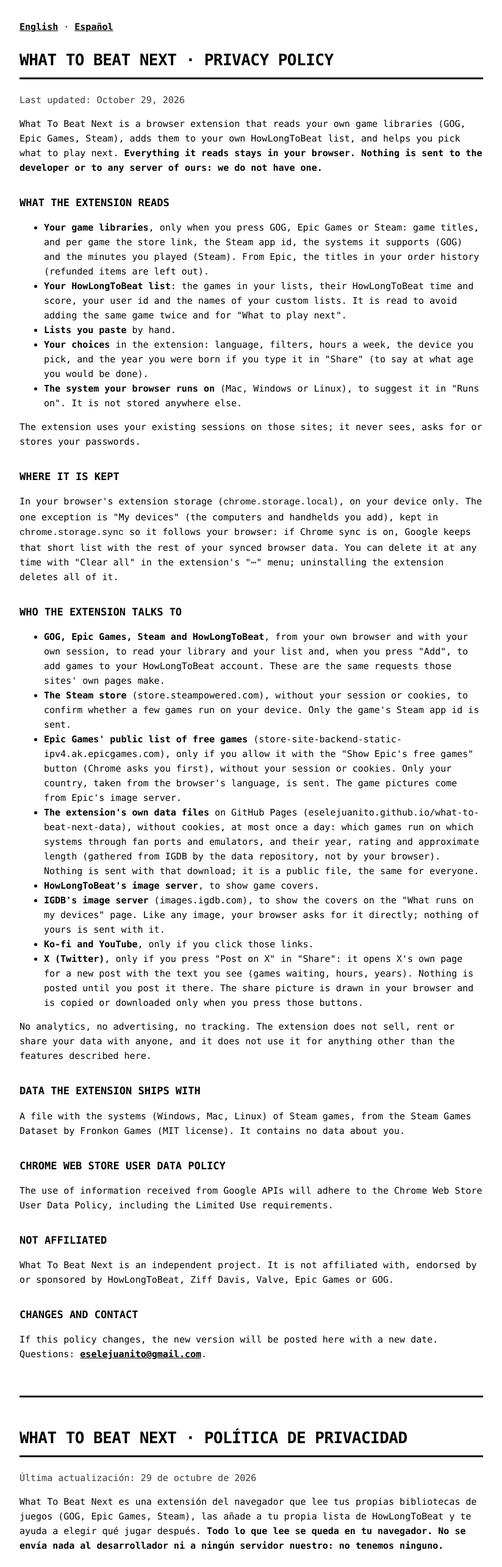
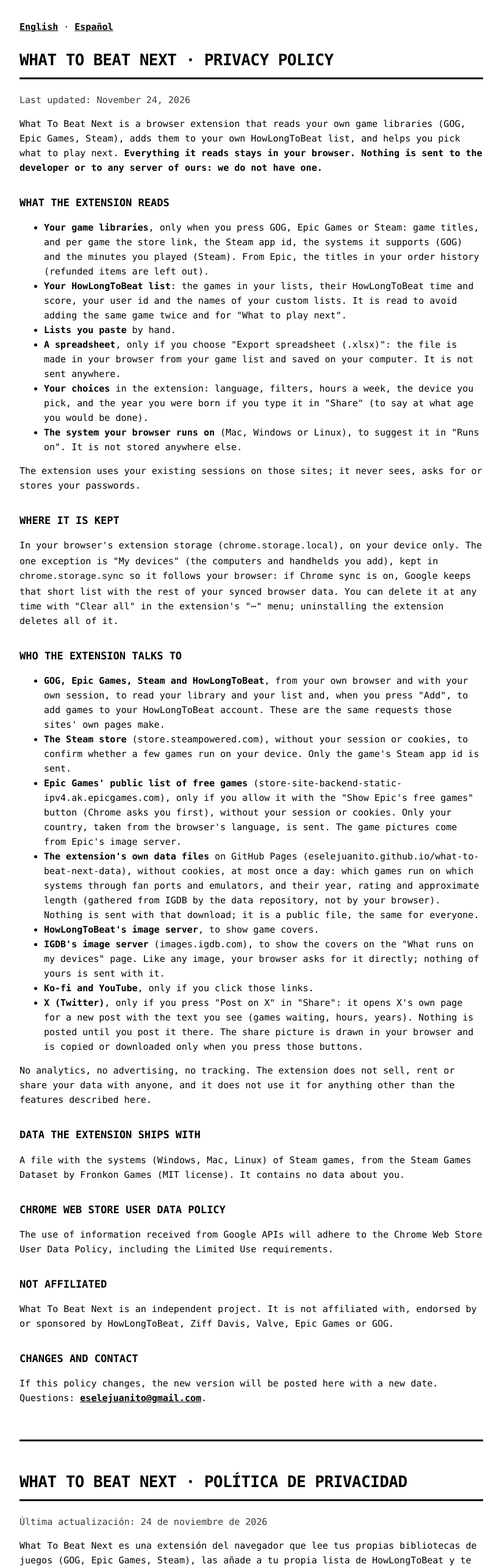
Before and after one commit to eselejuanito/what-to-beat-next-site, a plain HTML site: page privacy.html in a window 1280 px wide. Shown: the top 2569 px of the page at 61% size, without its empty margins (228-1051 px from the left). Drawn offline with Linux system fonts and the light colour scheme.

Commit message:
Privacy policy: spreadsheet export

```diff
--- a/privacy.html
+++ b/privacy.html
@@ -22,7 +22,7 @@
 
   <section id="en" lang="en">
     <h1>What To Beat Next · Privacy policy</h1>
-    <p class="muted">Last updated: October 29, 2026</p>
+    <p class="muted">Last updated: November 24, 2026</p>
 
     <p>What To Beat Next is a browser extension that reads your own game libraries (GOG, Epic Games, Steam), adds them to your own HowLongToBeat list, and helps you pick what to play next. <strong>Everything it reads stays in your browser. Nothing is sent to the developer or to any server of ours: we do not have one.</strong></p>
 
@@ -31,6 +31,7 @@
       <li><strong>Your game libraries</strong>, only when you press GOG, Epic Games or Steam: game titles, and per game the store link, the Steam app id, the systems it supports (GOG) and the minutes you played (Steam). From Epic, the titles in your order history (refunded items are left out).</li>
       <li><strong>Your HowLongToBeat list</strong>: the games in your lists, their HowLongToBeat time and score, your user id and the names of your custom lists. It is read to avoid adding the same game twice and for "What to play next".</li>
       <li><strong>Lists you paste</strong> by hand.</li>
+      <li><strong>A spreadsheet</strong>, only if you choose "Export spreadsheet (.xlsx)": the file is made in your browser from your game list and saved on your computer. It is not sent anywhere.</li>
       <li><strong>Your choices</strong> in the extension: language, filters, hours a week, the device you pick, and the year you were born if you type it in "Share" (to say at what age you would be done).</li>
       <li><strong>The system your browser runs on</strong> (Mac, Windows or Linux), to suggest it in "Runs on". It is not stored anywhere else.</li>
     </ul>
@@ -67,7 +68,7 @@
 
   <section id="es" lang="es">
     <h1>What To Beat Next · Política de privacidad</h1>
-    <p class="muted">Última actualización: 29 de octubre de 2026</p>
+    <p class="muted">Última actualización: 24 de noviembre de 2026</p>
 
     <p>What To Beat Next es una extensión del navegador que lee tus propias bibliotecas de juegos (GOG, Epic Games, Steam), las añade a tu propia lista de HowLongToBeat y te ayuda a elegir qué jugar después. <strong>Todo lo que lee se queda en tu navegador. No se envía nada al desarrollador ni a ningún servidor nuestro: no tenemos ninguno.</strong></p>
 
@@ -76,6 +77,7 @@
       <li><strong>Tus bibliotecas de juegos</strong>, solo cuando pulsas GOG, Epic Games o Steam: los títulos y, por juego, el enlace de la tienda, el número de Steam, los sistemas que soporta (GOG) y los minutos que jugaste (Steam). De Epic, los títulos de tu historial de pedidos (sin los reembolsados).</li>
       <li><strong>Tu lista de HowLongToBeat</strong>: los juegos de tus listas, su duración y nota en HowLongToBeat, tu número de usuario y los nombres de tus listas personalizadas. Se lee para no añadir dos veces el mismo juego y para "Qué jugar después".</li>
       <li><strong>Las listas que pegas</strong> a mano.</li>
+      <li><strong>Una hoja de cálculo</strong>, solo si eliges "Exportar hoja de cálculo (.xlsx)": el archivo se crea en tu navegador a partir de tu lista de juegos y se guarda en tu computadora. No se envía a ningún sitio.</li>
       <li><strong>Tus elecciones</strong> en la extensión: idioma, filtros, horas por semana, el equipo que eliges y el año en que naciste si lo escribes en "Compartir" (para decir a qué edad terminarías).</li>
       <li><strong>El sistema de tu navegador</strong> (Mac, Windows o Linux), para sugerirlo en "Corre en". No se guarda en ningún otro sitio.</li>
     </ul>
```
